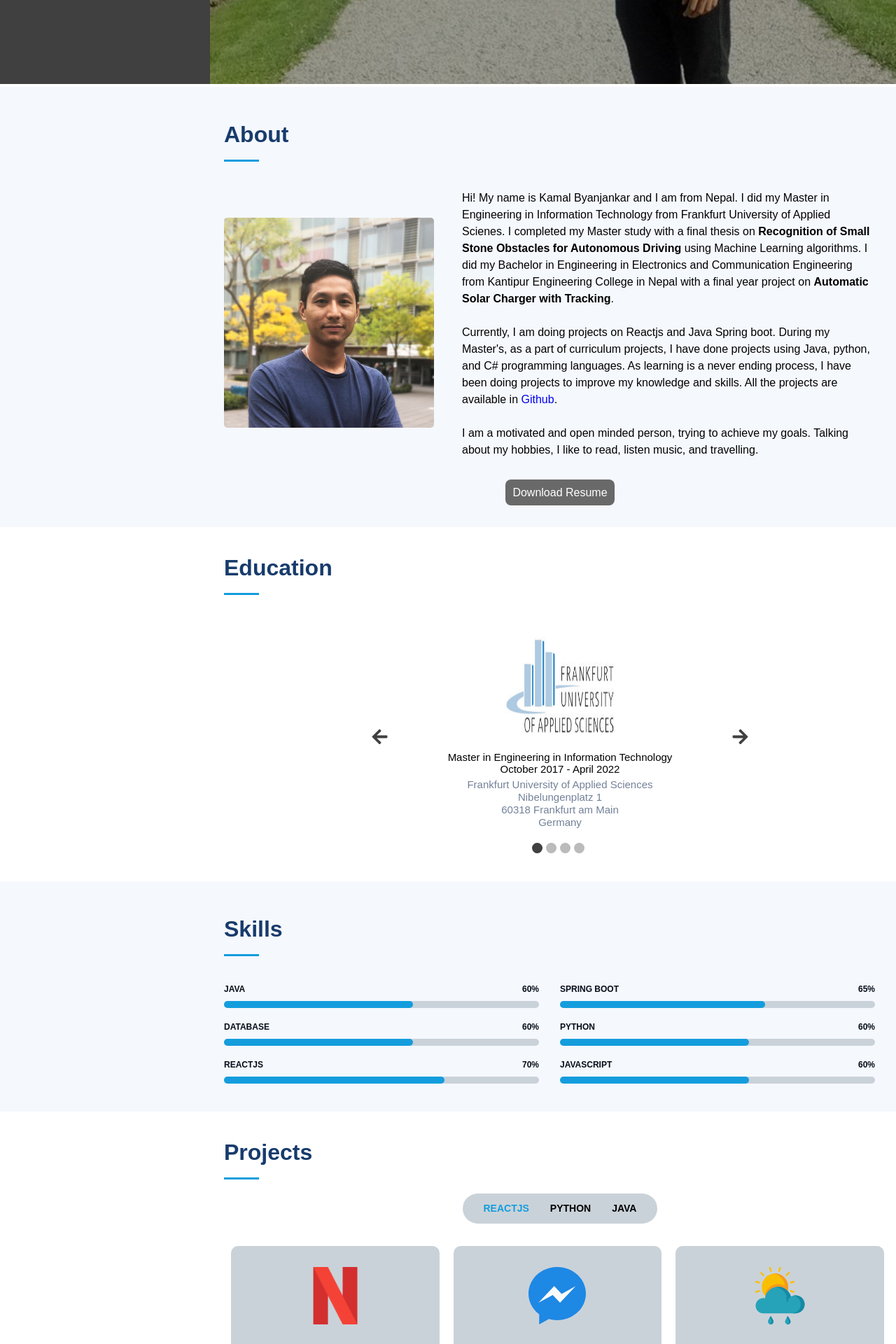
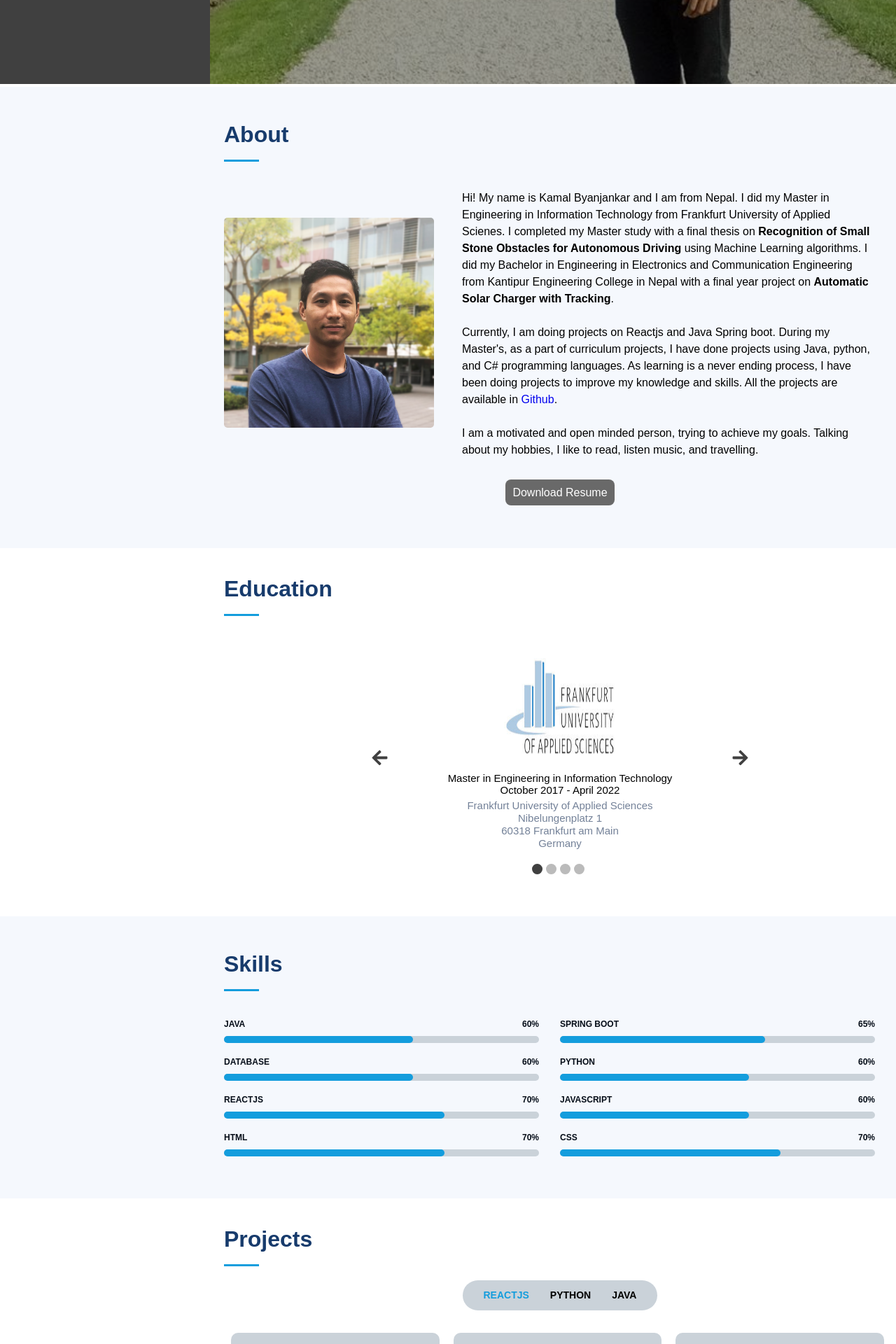
Before and after one commit to KamalByanjankar/PortfolioWebsite, a React (Create React App) app: page / in a window 1280 px wide. Shown: the part 680-2600 px from the top of the page at 70% size. Built offline with nearby package versions, Linux system fonts and the light colour scheme.

Commit message:
padding changed

```diff
--- a/src/components/About/About.css
+++ b/src/components/About/About.css
@@ -1,5 +1,9 @@
 .header{
   margin-left: 320px;
+}
+
+.about{
+  padding-bottom: 20px;
 }
 
 .header > h1{
--- a/src/components/Contact/Contact.css
+++ b/src/components/Contact/Contact.css
@@ -1,3 +1,7 @@
+.contact{
+  padding-bottom: 40px;
+}
+
 .contact__wrapper {
   display: flex;
   justify-content: space-between;
@@ -12,7 +16,6 @@
   margin-right: 25px;
   padding: 52px 30px;
   border-radius: 10px;
-  margin-bottom: 80px;
 }
 
 .contact__details h4{
@@ -52,7 +55,6 @@
   width: 90%;
   text-align: center;
   border-radius: 10px;
-  margin-bottom: 80px;
 }
 
 .contact__label {
--- a/src/components/Education/Education.css
+++ b/src/components/Education/Education.css
@@ -1,3 +1,7 @@
+.education{
+  padding-bottom: 20px;
+}
+
 .education__button__wrapper{
   position: relative;
   display: flex;
--- a/src/components/Projects/Projects.css
+++ b/src/components/Projects/Projects.css
@@ -1,3 +1,7 @@
+.projects{
+  padding-bottom: 20px;
+}
+
 .projects h1{
   margin: 20px 0;
 }
--- a/src/components/Skills/Skills.css
+++ b/src/components/Skills/Skills.css
@@ -1,5 +1,8 @@
+.skills{
+  padding-bottom: 20px;
+}
+
 .skills__container{
-  margin: 0 0 6px 0;
   text-transform: uppercase;
   display: block;
   font-weight: 600;
--- a/src/components/Skills/Skills.jsx
+++ b/src/components/Skills/Skills.jsx
@@ -25,12 +25,12 @@ const Skills = () => {
           <li className="javascript">
             Javascript<span className="skills__percent">60%</span>
           </li>
-          {/* <li className="html">
+          <li className="html">
             HTML<span className="skills__percent">70%</span>
           </li>
           <li className="css">
             CSS<span className="skills__percent">70%</span>
-          </li> */}
+          </li>
         </ul>
       </div>
     </div>
```
